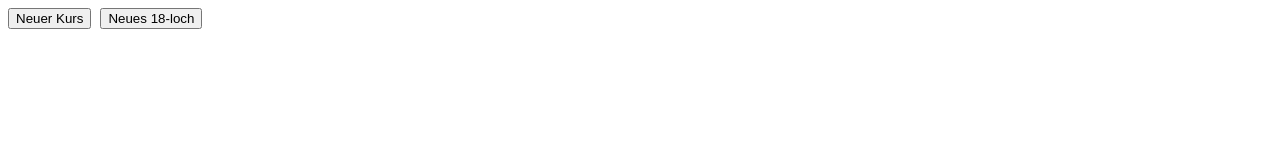
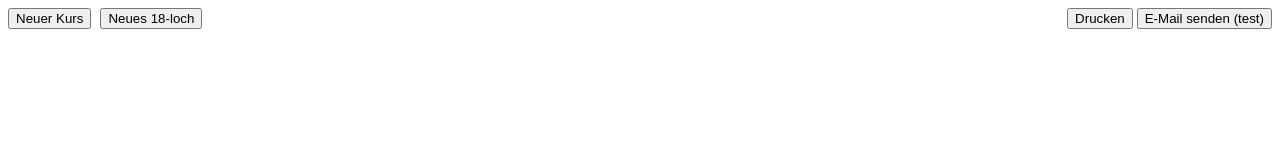
Before and after one commit to Rxkasu/golfhandicap, a website: page Code/index.html in a window 1280 px wide. Drawn offline with nearby package versions, Linux system fonts and the light colour scheme.

Commit message:
Added Buttons: Drucken and temporary test button for sending emails

```diff
--- a/Code/index.html
+++ b/Code/index.html
@@ -27,8 +27,16 @@
     </style>
 </head>
 <body>
-    <input type="button" id="new_course" value="Neuer Kurs" onclick="new_course()">
-    <input type="button" id="generate_fields" value="Neues 18-loch" onclick="generateFields()">
+    <div id="buttonsContainer" style="display: flex">
+        <div style="width: 50%">
+            <input type="button" id="new_course" value="Neuer Kurs" onclick="new_course()">
+            <input type="button" id="generate_fields" value="Neues 18-loch" onclick="generateFields()">
+        </div>
+        <div style="width: 50%; text-align: right">
+            <button onclick="window.print()">Drucken</button>
+            <button onclick="sendMail()">E-Mail senden (test)</button>
+        </div>
+    </div>
     <div id="container">
         <input type="field" id="slope" placeholder="slope rating">
         <input type="field" name="course_rating" id="course_rating" placeholder="course_rating">
--- a/Code/script.js
+++ b/Code/script.js
@@ -90,3 +90,12 @@ function new_course(){
     container.style.display = "block"
 
 }
+
+function sendMail() {
+    let name = "Max Mustermann";
+    let nachricht = "Hallo " + name + ",\ndein Golf-Handicap wurde aktualisiert und ist nun XX.\nMit freundichen Grüßen dein Gold-HCC Team";
+    let mailtoLink = "mailto:empfaenger@example.com"
+        + "?subject=" + encodeURIComponent("Golf-Handicap aktualisiert - Golf-HCC")
+        + "&body=" + encodeURIComponent(nachricht);
+    window.location.href = mailtoLink;
+}
```
